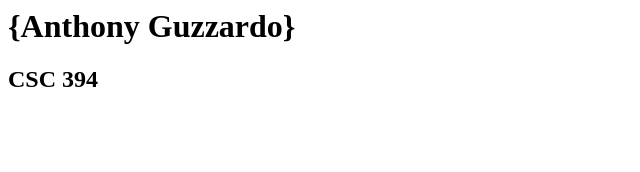
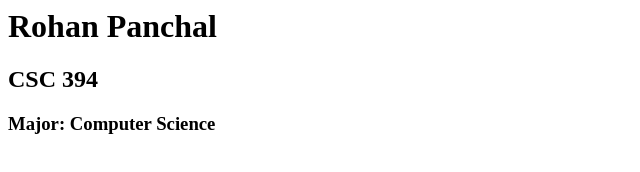
Before and after one commit to aguzzar2/csc-394-assignment-1, a plain HTML site: page index.html in a window 1280 px wide. Shown: the whole page, without its empty margins (0-640 px from the left). Drawn offline with Linux system fonts and the light colour scheme.

Commit message:
Update index.html

```diff
--- a/index.html
+++ b/index.html
@@ -1,9 +1,10 @@
 <html xmlns="http://www.w3.org/1999/xhtml" >
   <head>
-    <title>{STUDENT NAME} Home Page</title>
+    <title>Rohan's Home Page</title>
   </head>
   <body>
-    <h1>{Anthony Guzzardo}</h1>
+    <h1>Rohan Panchal</h1>
     <h2>CSC 394</h2>
+    <h3>Major: Computer Science</h3>
   </body>
 </html>
```
